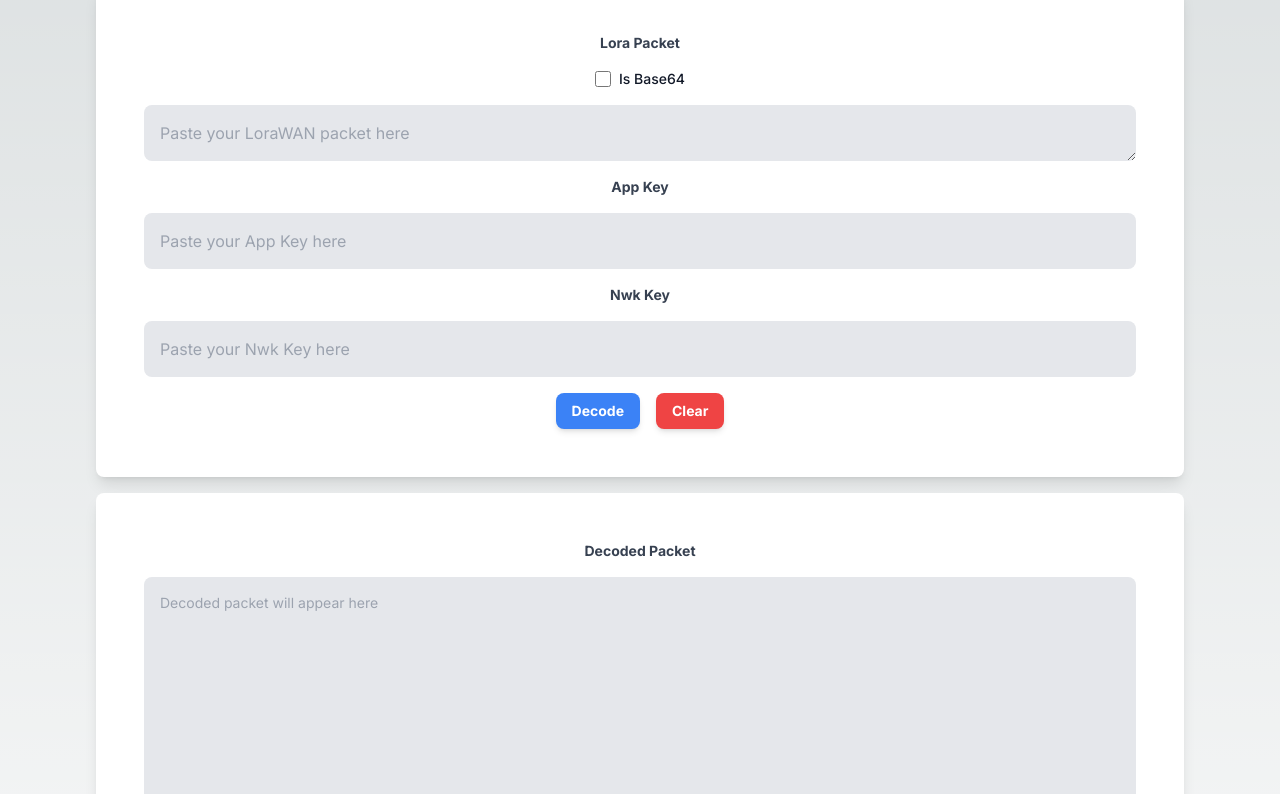
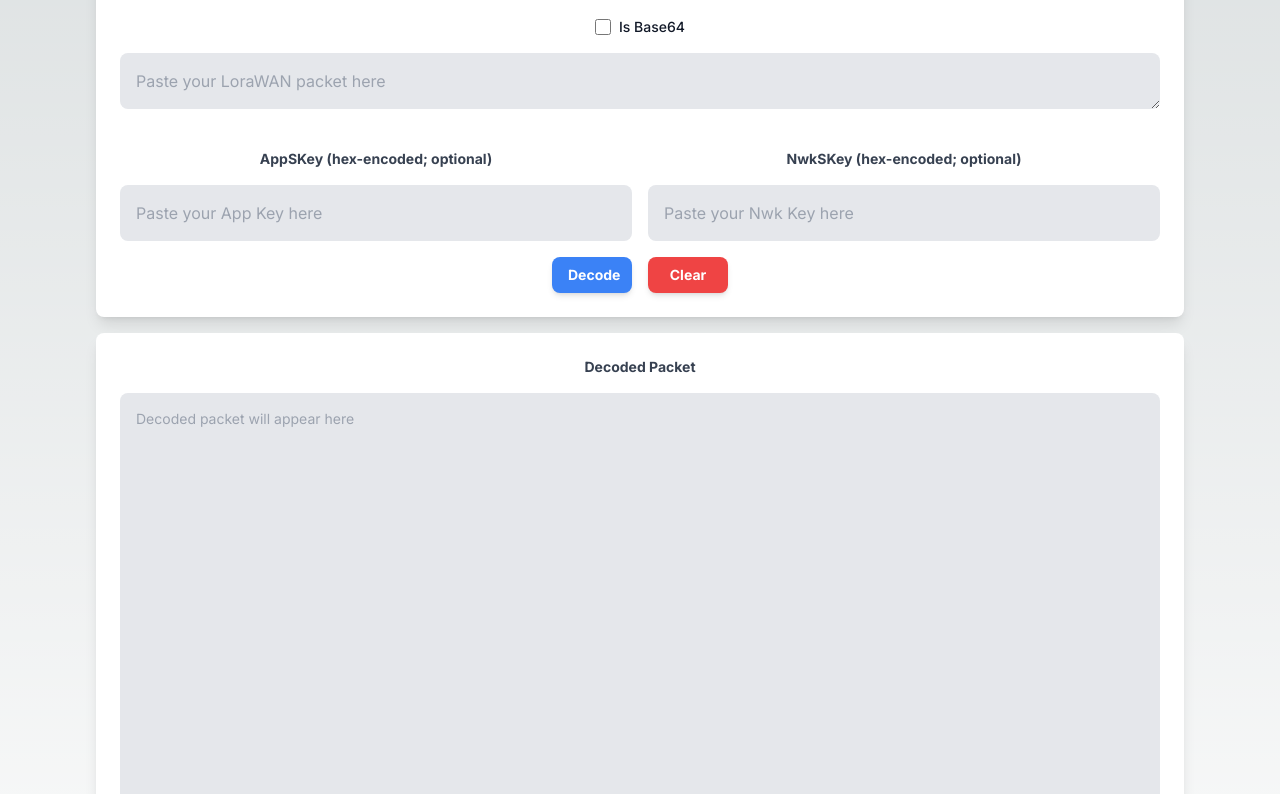
Before and after one commit to diegofcornejo/lora-packet-decoder, a Next.js app: page / in a window 1280 px wide. Shown: the part 386-1180 px from the top of the page. Built offline with nearby package versions, Linux system fonts and the light colour scheme.

Commit message:
style: fix layout

```diff
--- a/src/app/page.js
+++ b/src/app/page.js
@@ -81,15 +81,13 @@ export default function Home() {
 					<br />
 					<span className='text-sm'>
 						created by{' '} <a href="https://github.com/diegofcornejo" target="_blank" className="text-blue-500 hover:text-blue-700">Diego Cornejo</a> from {' '} <a href="https://gridia.io" target="_blank" className="text-blue-500 hover:text-blue-700">Gridia.io</a>
-
-						<br />
-						powered by{' '} <a href="https://github.com/anthonykirby" target="_blank" className="text-blue-500 hover:text-blue-700">Anthony Kirby</a>
+						{' '} powered by{' '} <a href="https://github.com/anthonykirby" target="_blank" className="text-blue-500 hover:text-blue-700">Anthony Kirby</a>
 					</span>
 				</p>
 			</div>
 			<div className="flex flex-col items-center justify-center w-full space-y-4">
 				<div
-					className="flex flex-col items-center justify-center w-full p-12 space-y-4 bg-white rounded-lg shadow-lg dark:bg-gray-800 dark:shadow-xl"
+					className="flex flex-col items-center justify-center w-full p-6 space-y-4 bg-white rounded-lg shadow-lg dark:bg-gray-800 dark:shadow-xl"
 				>
 					<div className="flex flex-col items-center justify-center w-full space-y-4">
 						<div className="flex flex-col items-center justify-center w-full space-y-4">
@@ -97,7 +95,7 @@ export default function Home() {
 								className="text-sm font-bold text-gray-700 dark:text-gray-300"
 								htmlFor="lora-packet"
 							>
-								Lora Packet
+								Lora Packet (hex-encoded or Base64)
 							</label>
 							<div className="flex items-center mb-4">
 								<input id="default-checkbox" type="checkbox" checked={isBase64} onChange={() => setIsBase64(!isBase64)} className="w-4 h-4 text-blue-600 bg-gray-100 border-gray-300 rounded focus:ring-blue-500 dark:focus:ring-blue-600 dark:ring-offset-gray-800 focus:ring-2 dark:bg-gray-700 dark:border-gray-600" />
@@ -114,12 +112,13 @@ export default function Home() {
 								onChange={handlePacketChange}
 							></textarea>
 						</div>
+						<div className="flex flex-row items-center justify-center w-full gap-4 pt-6">
 							<div className="flex flex-col items-center justify-center w-full space-y-4">
 								<label
 									className="text-sm font-bold text-gray-700 dark:text-gray-300"
 									htmlFor="app-key"
 								>
-								App Key
+									AppSKey (hex-encoded; optional)
 								</label>
 								<input
 									className="w-full p-4 text-gray-700 bg-gray-200 rounded-lg dark:bg-gray-700 dark:text-gray-300"
@@ -136,7 +135,7 @@ export default function Home() {
 									className="text-sm font-bold text-gray-700 dark:text-gray-300"
 									htmlFor="nwk-key"
 								>
-								Nwk Key
+									NwkSKey (hex-encoded; optional)
 								</label>
 								<input
 									className="w-full p-4 text-gray-700 bg-gray-200 rounded-lg dark:bg-gray-700 dark:text-gray-300"
@@ -149,20 +148,21 @@ export default function Home() {
 								/>
 							</div>
 						</div>
+					</div>
 					<div className="flex items-center justify-center w-full space-x-4">
 						<button onClick={handleDecode}
-							className="px-4 py-2 text-sm font-bold text-white bg-blue-500 rounded-lg shadow-md hover:bg-blue-700 focus:outline-none focus:ring-2 focus:ring-blue-400 focus:ring-opacity-75"
+							className="w-20 px-4 py-2 text-sm font-bold text-white bg-blue-500 rounded-lg shadow-md hover:bg-blue-700 focus:outline-none focus:ring-2 focus:ring-blue-400 focus:ring-opacity-75"
 						>
 							Decode
 						</button>
 						<button onClick={handleClear}
-							className="px-4 py-2 text-sm font-bold text-white bg-red-500 rounded-lg shadow-md hover:bg-red-700 focus:outline-none focus:ring-2 focus:ring-red-400 focus:ring-opacity-75"
+							className="w-20 px-4 py-2 text-sm font-bold text-white bg-red-500 rounded-lg shadow-md hover:bg-red-700 focus:outline-none focus:ring-2 focus:ring-red-400 focus:ring-opacity-75"
 						>
 							Clear
 						</button>
 					</div>
 				</div>
-				<div className="flex flex-col items-center justify-center w-full p-12 space-y-4 bg-white rounded-lg shadow-lg dark:bg-gray-800 dark:shadow-xl">
+				<div className="flex flex-col items-center justify-center w-full p-6 space-y-4 bg-white rounded-lg shadow-lg dark:bg-gray-800 dark:shadow-xl">
 					<div className="flex flex-col items-center justify-center w-full space-y-4">
 						<label
 							className="text-sm font-bold text-gray-700 dark:text-gray-300"
```
Lines whose indentation alone changed are shown as unchanged.
